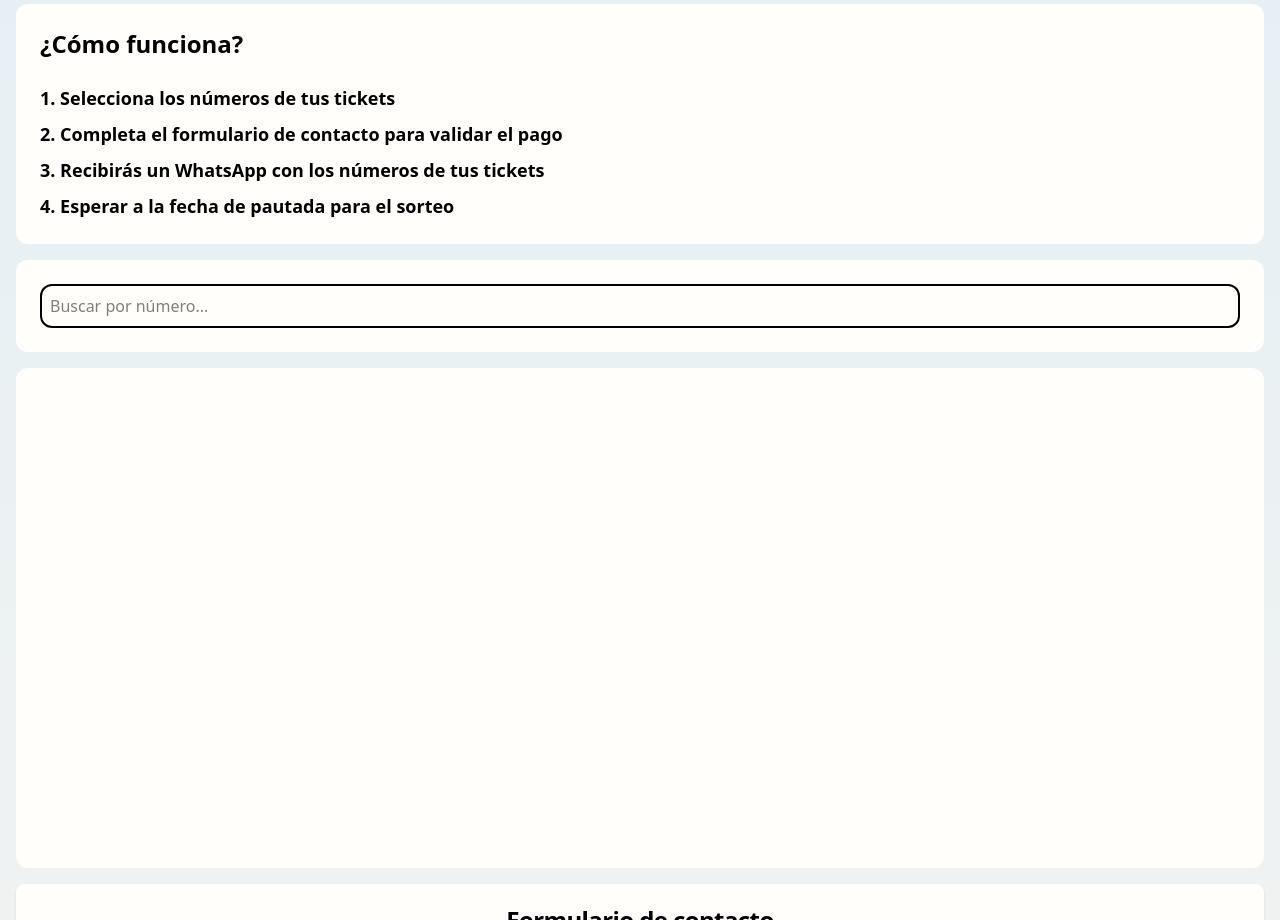
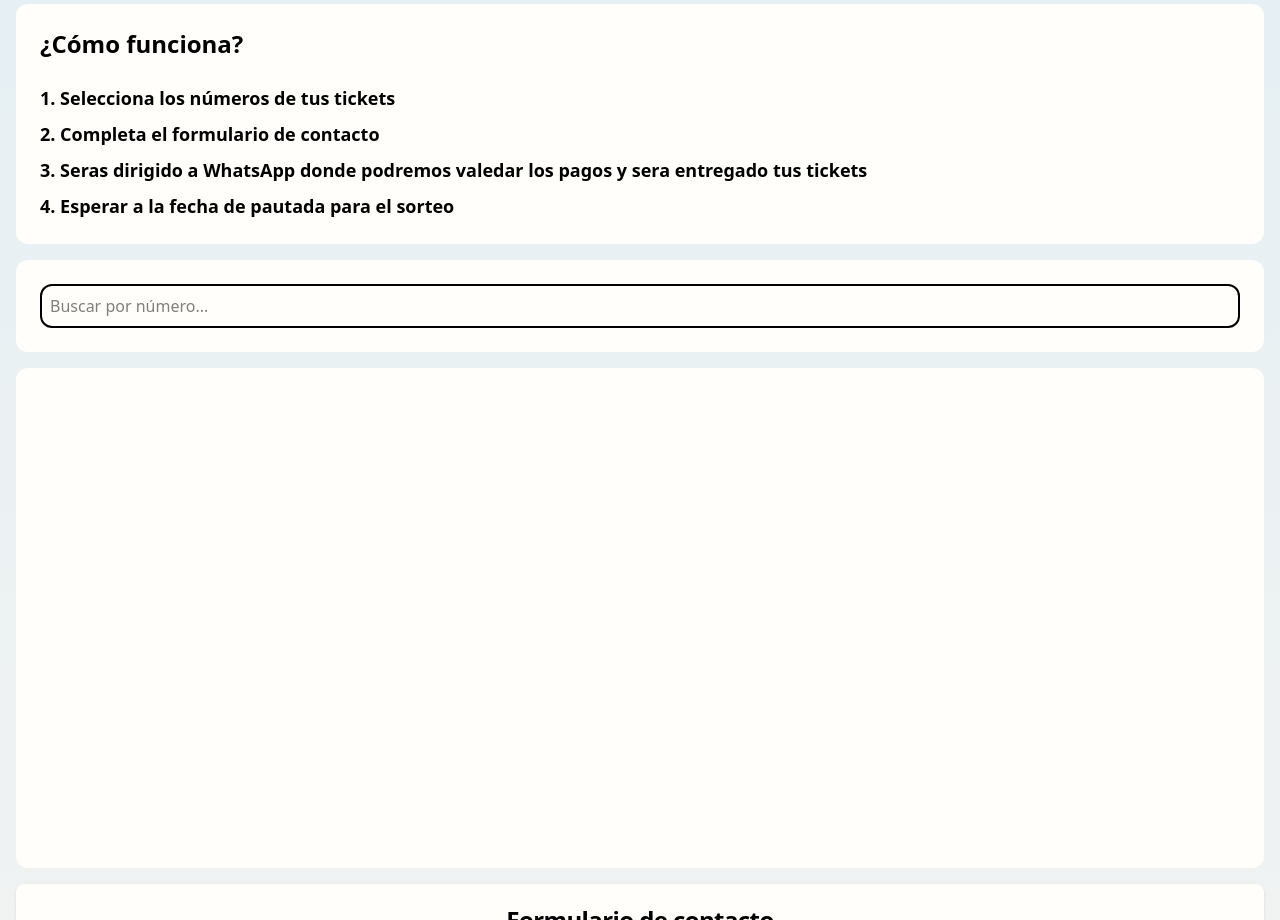
Before and after one commit to EdGonzz/rifa-app, a website: page index.html in a window 1280 px wide. Shown: the part 1720-2640 px from the top of the page. Drawn offline with Linux system fonts and the light colour scheme.

Commit message:
Edit steps in how to work

```diff
--- a/index.html
+++ b/index.html
@@ -166,8 +166,8 @@
       <h2 class="text-2xl font-bold">¿Cómo funciona?</h2>
       <ul class="flex flex-col gap-2 list-decimal list-inside">
         <li class="text-lg font-semibold">Selecciona los números de tus tickets</li>
-        <li class="text-lg font-semibold">Completa el formulario de contacto para validar el pago</li>
-        <li class="text-lg font-semibold">Recibirás un WhatsApp con los números de tus tickets</li>
+        <li class="text-lg font-semibold">Completa el formulario de contacto</li>
+        <li class="text-lg font-semibold">Seras dirigido a WhatsApp donde podremos valedar los pagos y sera entregado tus tickets</li>
         <li class="text-lg font-semibold">Esperar a la fecha de pautada para el sorteo</li>
       </ul>
     </section>
```
